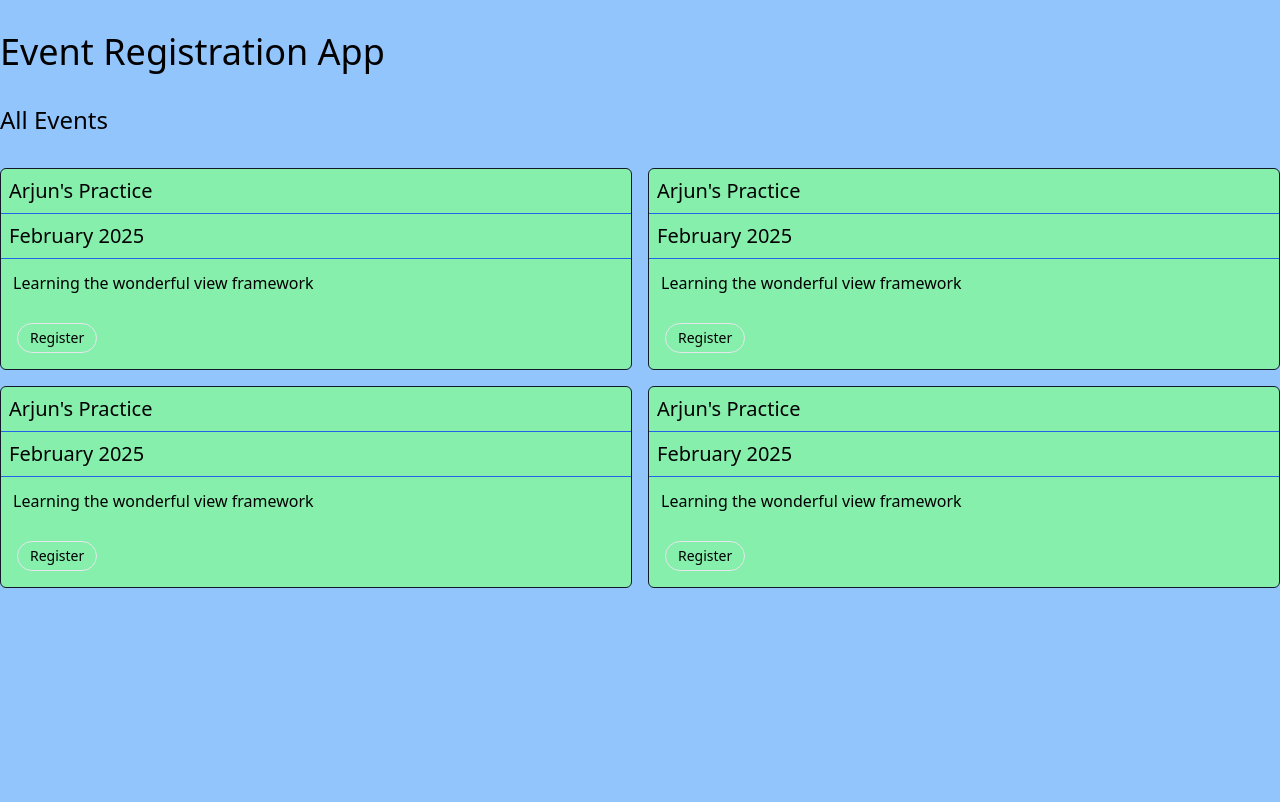
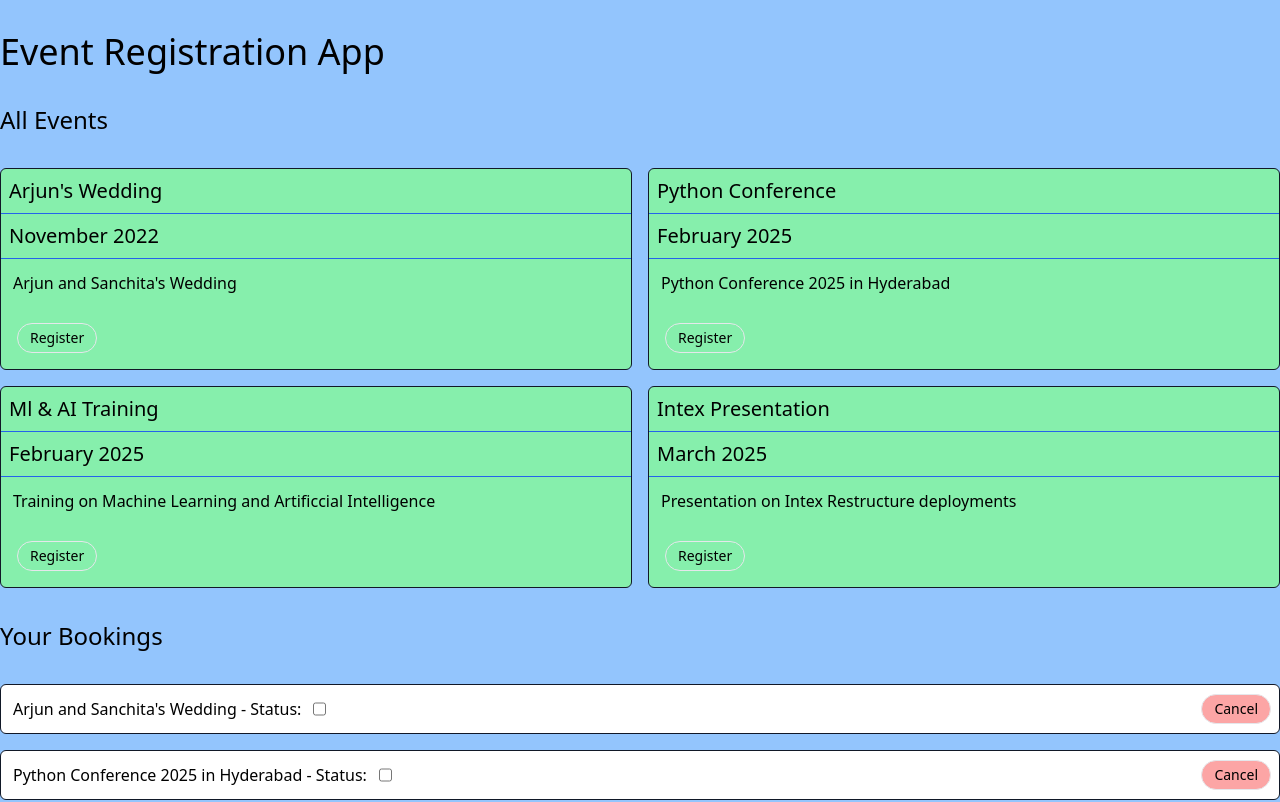
Before and after one commit to ArjunShome/VueLearning, a Vue app in the folder event_registration/: page / in a window 1280 px wide. Shown: the top 802 px of the page. Built offline with nearby package versions, Linux system fonts and the light colour scheme.

Commit message:
Added event registration components

```diff
--- a/event_registration/src/App.vue
+++ b/event_registration/src/App.vue
@@ -4,17 +4,66 @@
     <h2 class="text-2xl font-medium">All Events</h2>
     <section class="grid grid-cols-2 gap-4">
       <EventCard
-        v-for="i in 4"
-        :key="i"
-        title="Arjun's Practice"
-        when="February 2025"
-        description="Learning the wonderful view framework"
-        @register="console.log('Registered!!!')"
-      />
+        v-for="(event, index) in events"
+        :key="event.id"
+        :title="event.title"
+        :when="event.when"
+        :description="event.description"
+        @register="confirmBooking(index)"
+      >
+      </EventCard>
+    </section>
+    <h2 class="text-2xl font-medium">Your Bookings</h2>
+    <section class="grid grid-cols-1 gap-4">
+      <BookingStatusItem
+        v-for="(event, index) in events"
+        :key="event.id"
+        :description="event.description"
+        v-model="event.registered"
+        @cancel="cancelBooking(index)"
+      >
+      </BookingStatusItem>
     </section>
   </main>
 </template>
 
 <script setup>
 import EventCard from '@/components/EventCard.vue';
+import BookingStatusItem from './components/BookingStatusItem.vue';
+const events = [
+  {
+    id: 1,
+    title: "Arjun's Wedding",
+    when: 'November 2022',
+    description: "Arjun and Sanchita's Wedding",
+    registered: false
+  },
+  {
+    id: 2,
+    title: 'Python Conference',
+    when: 'February 2025',
+    description: 'Python Conference 2025 in Hyderabad',
+    registered: false
+  },
+  {
+    id: 3,
+    title: 'Ml & AI Training',
+    when: 'February 2025',
+    description: 'Training on Machine Learning and Artificcial Intelligence',
+    registered: false
+  },
+  {
+    id: 4,
+    title: 'Intex Presentation',
+    when: 'March 2025',
+    description: 'Presentation on Intex Restructure deployments',
+    registered: false
+  }
+];
+const cancelBooking = (index) => {
+  events[index].registered = false;
+};
+const confirmBooking = (index) => {
+  events[index].registered = true;
+};
 </script>
--- /dev/null
+++ b/event_registration/src/components/BookingStatusItem.vue
@@ -0,0 +1,27 @@
+<template>
+  <div class="flex justify-between border border-gray-900 bg-white rounded-md">
+    <p class="p-3">{{ description }} - Status:</p>
+    <input
+      type="checkbox"
+      class="mr-auto"
+      :checked="isRegistered"
+      @change="$emit('Update:isRegistered', $event.target.checked)"
+    />
+    <section class="p1 my-auto mx-2">
+      <button
+        class="text-sm font-medium border border-gray-200 rounded-full px-3 py-1 hover:bg-red-600 bg-red-300"
+        @click="$emit('cancel')"
+      >
+        Cancel
+      </button>
+    </section>
+  </div>
+</template>
+
+<script setup>
+defineProps({
+  description: String,
+  isRegistered: Boolean
+});
+defineEmits(['cancel']);
+</script>
--- a/event_registration/src/components/EventCard.vue
+++ b/event_registration/src/components/EventCard.vue
@@ -3,18 +3,15 @@
     <h3 class="p-2 font-medium text-xl border-b border-blue-600">{{ title }}</h3>
     <p class="p-2 font-medium text-xl border-b border-blue-600">{{ when }}</p>
     <p class="p-3">{{ description }}</p>
-    <section class="fles justify-end p-4">
-      <button
-        class="text-sm font-medium border border-gray-200 rounded-full px-3 py-1 hover:bg-blue-300"
-        @click="$emit('register')"
-      >
-        Register
-      </button>
+    <section class="p-4">
+      <RoundButton @click="$emit('register')">Register</RoundButton>
     </section>
   </div>
 </template>
 
 <script setup>
+import RoundButton from './RoundButton.vue';
+
 defineProps({
   title: String,
   when: String,
--- /dev/null
+++ b/event_registration/src/components/RoundButton.vue
@@ -0,0 +1,12 @@
+<template>
+  <button
+    class="text-sm font-medium border border-gray-200 rounded-full px-3 py-1 hover:bg-blue-300"
+    @click="$emit('click')"
+  >
+    <slot> </slot>
+  </button>
+</template>
+
+<script setup>
+defineEmits(['click']);
+</script>
```
